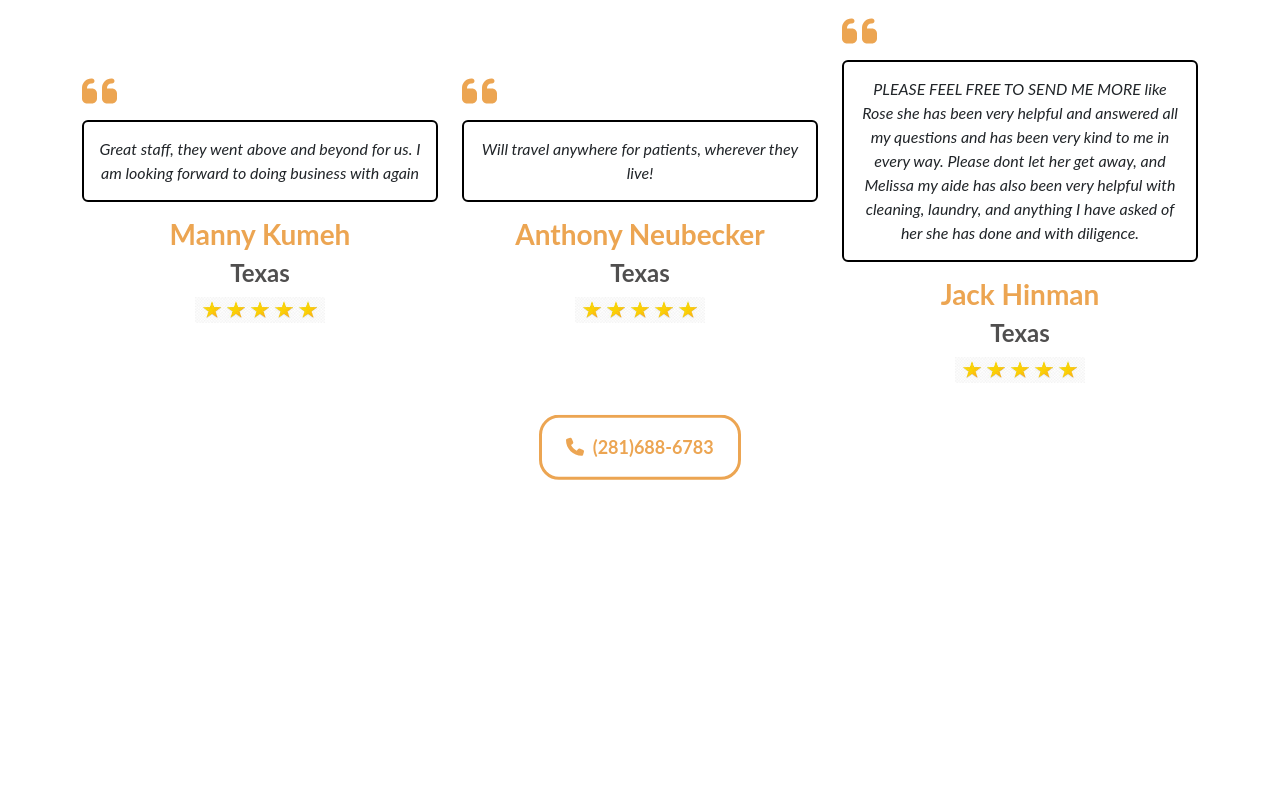
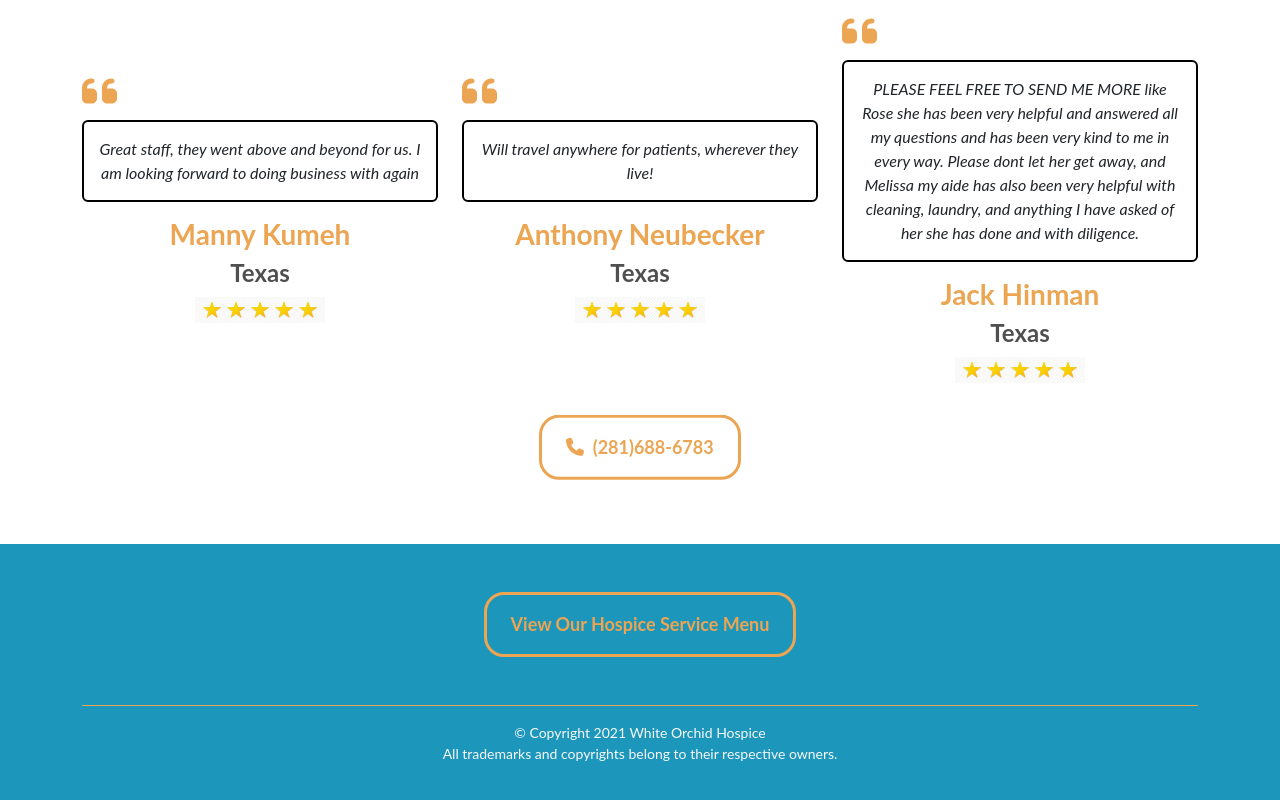
Before and after one commit to Gamal-Ramadan-1/Hospice-Care, a Vue app: page / in a window 1280 px wide. Shown: the part 6351-7151 px from the top of the page. Before the commit the page ends 6895 px from the top, so only its background shows below. Built offline with nearby package versions, Linux system fonts and the light colour scheme; a web font is replaced by a local one.

Commit message:
Finish Footer Section

```diff
--- a/src/App.vue
+++ b/src/App.vue
@@ -6,6 +6,7 @@
   <OurServeces />
   <Insurances />
   <Testimonials />
+  <Footer />
 </template>
 
 <script>
@@ -16,8 +17,9 @@ import Header from "./components/Header/Header.vue";
 import OurServeces from "./components/OurServeces/OurServeces.vue";
 import Insurances from "./components/Insurances/Insurances.vue";
 import Testimonials from "./components/Testimonials/Testimonials.vue";
+import Footer from "./components/Footer/Footer.vue";
 export default {
-  components: { Header, ContactUs, ComfortableCare, OrchidHospice, OurServeces, Insurances, Testimonials },
+  components: { Header, ContactUs, ComfortableCare, OrchidHospice, OurServeces, Insurances, Testimonials, Footer },
   name: "App",
 };
 </script>
--- /dev/null
+++ b/src/components/Footer/Footer.vue
@@ -0,0 +1,47 @@
+<template>
+    <footer>
+        <div class="container">
+            <div class="row">
+                <div class="col-12 text-center">
+                    <div class="btn py-3 px-4 my-5">View Our Hospice Service Menu</div>
+                    <div class="line mb-2"></div>
+                    <p class="text-light mb-5 mt-3">© Copyright 2021 White Orchid Hospice <span class="d-block">All
+                            trademarks and copyrights belong
+                            to their respective owners.</span></p>
+                </div>
+            </div>
+        </div>
+    </footer>
+</template>
+<script>
+import PhoneButton from '../PhoneButton/PhoneButton.vue';
+
+export default {
+    name: "Footer",
+    components: { PhoneButton }
+}
+</script>
+<style lang="scss" scoped>
+@import '@/Scss/Main.scss';
+
+footer {
+    background-color: $Main-Color;
+
+    .btn {
+        border: 3px solid $Text-Color;
+        border-radius: 20px;
+        font-size: 18px;
+        color: $Text-Color ;
+        font-weight: bold;
+    }
+
+    .line {
+        border-top: 1px solid $Text-Color;
+        width: 100%;
+
+    }
+    p{
+        font-size: 14px;
+    }
+}
+</style>
```
